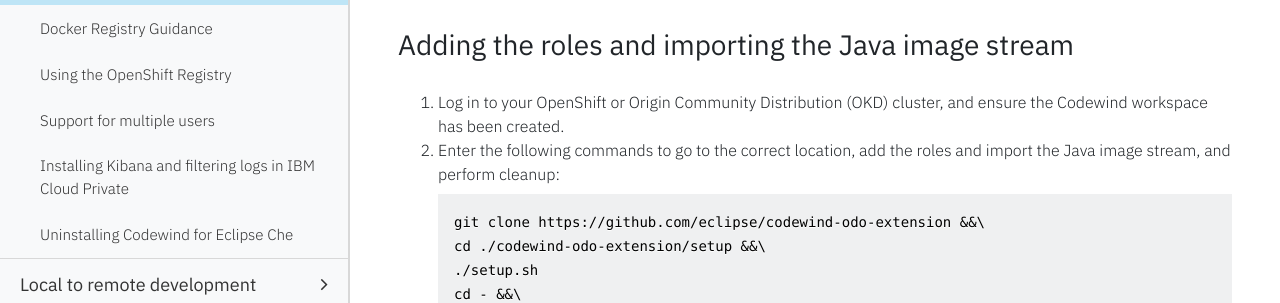
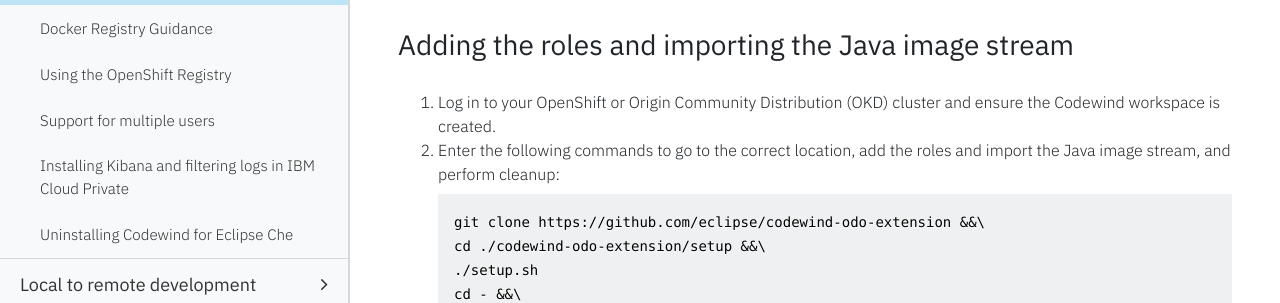
Before and after one commit to eclipse-archived/codewind-docs, a Jekyll site: the page built from docs/_documentations/mdt-che-odo-support.md, in a window 1280 px wide and 900 px high, scrolled down 841 px. Shown: the part 168-471 px from the top of the window. Built offline with Jekyll 4.4.1, drawn with Linux system fonts in a browser that asks for light colours; nearby versions of some CDN libraries; comment, search, counter and statistics services are not loaded.

Commit message:
Update to fix
Signed-off-by: jingfu wang <jingfu.j.wang@ibm.com>

````diff
--- a/docs/_documentations/mdt-che-odo-support.md
+++ b/docs/_documentations/mdt-che-odo-support.md
@@ -31,7 +31,7 @@ The extension needs additional roles for accessing OpenShift resources. Use the
 In order to create or import Java compoent, you need to import Java image stream to your OpenShift or OKD cluster so that odo can build component image.
 
 ### Adding the roles and importing the Java image stream
-1. Log in to your OpenShift or Origin Community Distribution (OKD) cluster, and ensure the Codewind workspace has been created.
+1. Log in to your OpenShift or Origin Community Distribution (OKD) cluster and ensure the Codewind workspace is created.
 2. Enter the following commands to go to the correct location, add the roles and import the Java image stream, and perform cleanup:
 ```
 git clone https://github.com/eclipse/codewind-odo-extension &&\
````
